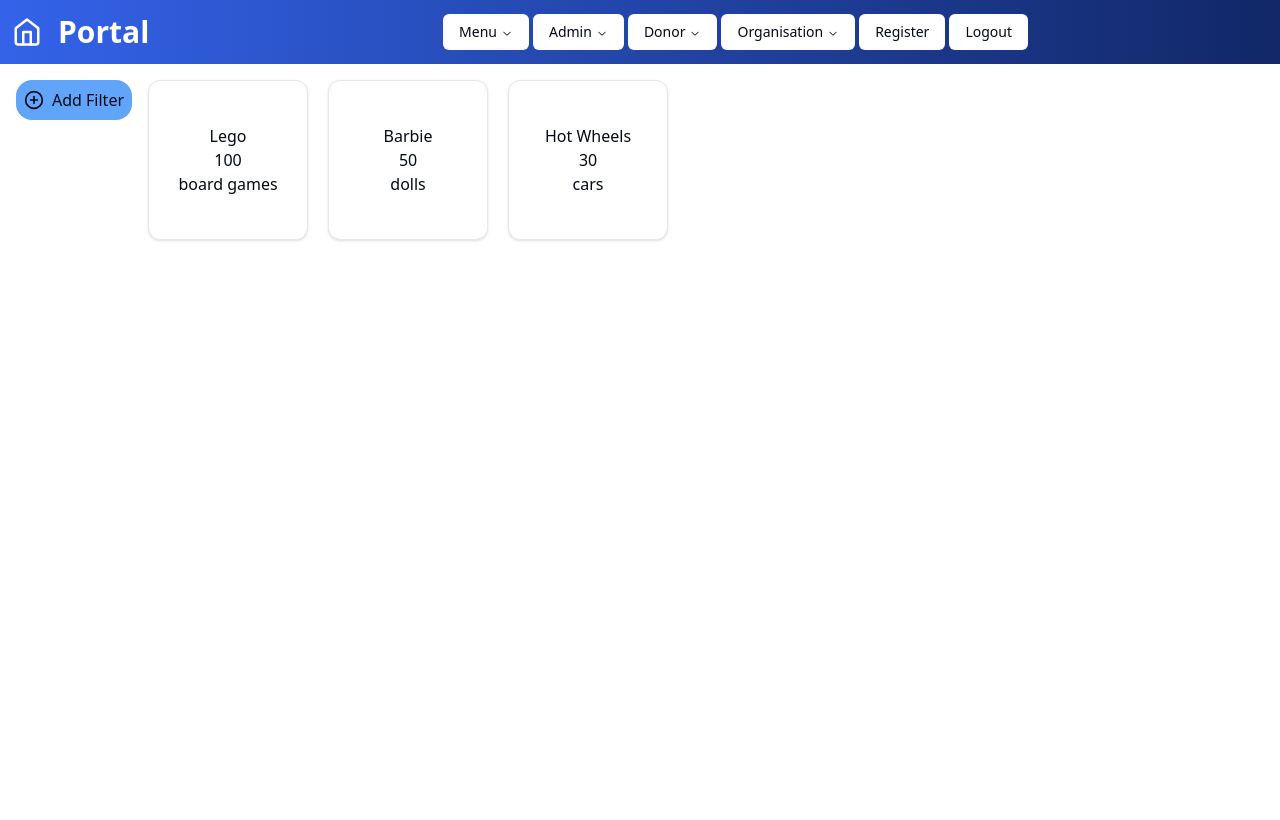
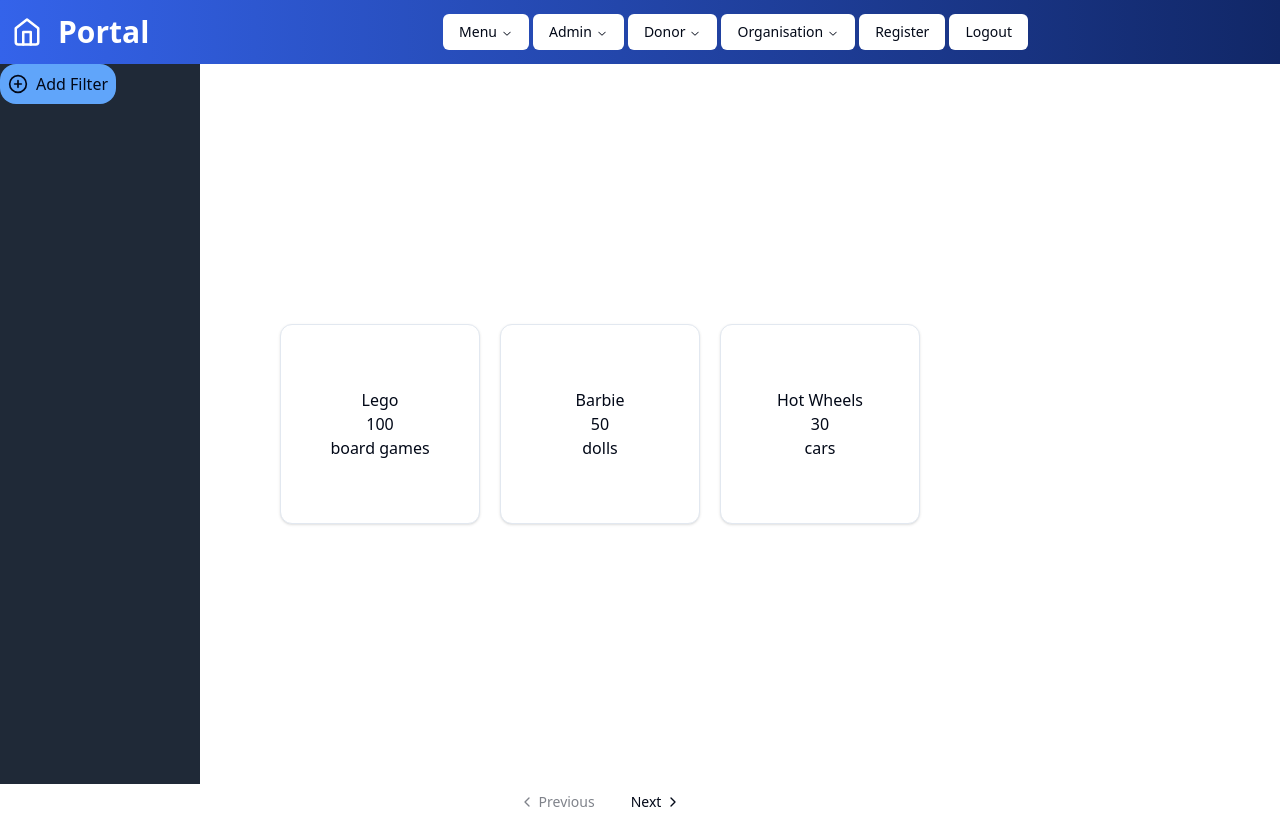
Before and after one commit to DottierDark/TempleSE, a React (Vite) app: page /donor/toys in a window 1280 px wide. Built offline with nearby package versions, Linux system fonts and the light colour scheme.

Commit message:
view list wp Pagination still broken

```diff
--- a/src/App.css
+++ b/src/App.css
@@ -1,6 +1,10 @@
 @tailwind base;
 @tailwind components;
 @tailwind utilities;
+
+:root {
+	height: 100%;
+}
 
 @layer base {
 	:root {
--- a/src/App.tsx
+++ b/src/App.tsx
@@ -7,7 +7,7 @@
 import DonorHome from "./Pages/Donor/Home";
 import OrgHome from "./Pages/Organisation/Home";
 import Register from "./Pages/Register";
-import Toys from "./Pages/Donor/views/Toys";
+import Toys from "./Pages/Donor/Views/Toys";
 
 function App() {
 	return (
--- a/src/Components/ViewList.tsx
+++ b/src/Components/ViewList.tsx
@@ -1,5 +1,4 @@
-import { TCategories, TDonationItem } from '../types';
-import { Card } from './shadcn/ui/card';
+import { Card } from "./shadcn/ui/card";
 import {
 	bloodCases,
 	clothes,
@@ -7,140 +6,102 @@
 	medicalSupplies,
 	schoolSupplies,
 	toys,
-} from '../assets/DummyData';
-import { useNavigate } from 'react-router-dom';
-import { RadioGroup, RadioGroupItem } from './shadcn/ui/radioGroup';
-import Filter from './Filter';
-import { useState } from 'react';
+} from "../assets/dummyData";
+import {
+	bloodFilterOptions,
+	clothesFilterOptions,
+	foodsFilterOptions,
+	medicalSuppliesFilterOptions,
+	schoolSuppliesFilterOptions,
+	toysFilterOptions,
+} from "../assets/filterOptions";
+import { useNavigate } from "react-router-dom";
+import Filter from "./Filter";
+import { useState, useEffect } from "react";
+import {
+	Pagination,
+	PaginationContent,
+	PaginationItem,
+	PaginationNext,
+	PaginationPrevious,
+} from "./shadcn/ui/pagination";
+import { set } from "react-hook-form";
 
 export default function ViewList(category: any) {
-	let items: any[] | undefined = [];
-	const [data, setData] = useState<TDonationItem[]>([]);
-	let filterOptions: { name: string; options: string[] }[] = [];
-	const uniqueAgeGroups = new Set<string>();
-	const uniqueGender = new Set<string>();
-	const uniqueCategory = new Set<string>();
+	const pageSize = 3; // Number of items per page
+	const [data, setData] = useState<any[]>([]);
+	const [startIndex, setStartIndex] = useState(0);
+	const [endIndex, setEndIndex] = useState(pageSize);
+
 	const nav = useNavigate();
+	const handleCardClick = (item: any) => {
+		nav(`/donor/toys/item`);
+	};
+
+	let items: any[] = [];
+	let filterOptions: any[] = [];
+
 	switch (category.category) {
-		case 'Clothes':
+		case "Clothes":
 			items = clothes;
+			filterOptions = clothesFilterOptions;
 			break;
-		case 'Toys':
+		case "Toys":
 			items = toys;
-			toys.forEach((item) => {
-				uniqueAgeGroups.add(item.ageGroup);
-				uniqueGender.add(item.gender);
-				uniqueCategory.add(item.category);
-			});
-			filterOptions = [
-				{
-					name: 'Age Group',
-					options: Array.from(uniqueAgeGroups),
-				},
-				{
-					name: 'Gneder',
-					options: Array.from(uniqueGender),
-				},
-				{
-					name: 'Category',
-					options: Array.from(uniqueCategory),
-				},
-			];
+			filterOptions = toysFilterOptions;
 			break;
-		case 'Food':
+		case "Food":
 			items = foods;
+			filterOptions = foodsFilterOptions;
 			break;
-		case 'Medical Supplies':
+		case "Medical Supplies":
 			items = medicalSupplies;
+			filterOptions = medicalSuppliesFilterOptions;
 			break;
-		case 'School Supplies':
+		case "School Supplies":
 			items = schoolSupplies;
+			filterOptions = schoolSuppliesFilterOptions;
 			break;
-		case 'Blood Donation':
+		case "Blood Donation":
 			items = bloodCases;
+			filterOptions = bloodFilterOptions;
 			break;
 		default:
 			break;
 	}
-	const handleCardClick = (item: TDonationItem) => {
-		nav(`/donor/toys/item`);
-	};
-	const selectedOptions: { [key: string]: string } = {};
-	const handleFilterChange = () => {
-		let filteredItems = data;
-		filterOptions.forEach((filter) => {
-			const { name, options } = filter;
-			const selectedOption = selectedOptions[name];
-			if (selectedOption) {
-				filteredItems = filteredItems.filter(
-					(item) => item[name] === selectedOption
-				);
+
+	const handlePreviousPage = () => {
+		if (startIndex - pageSize >= 0) {
+			setStartIndex((prevIndex) => prevIndex - pageSize);
+			setEndIndex((prevIndex) => prevIndex - pageSize);
 		}
-		});
-		data = filteredItems;
 	};
 
+	const handleNextPage = () => {
+		if (endIndex + pageSize <= items.length) {
+			setStartIndex((prevIndex) => prevIndex + pageSize);
+			setEndIndex((prevIndex) => prevIndex + pageSize);
+		}
+	};
+	useEffect(() => {
+		setData(items.slice(startIndex, endIndex));
+	}, [startIndex, endIndex]);
+
 	return (
-		<div className="flex flex-row p-4 gap-4">
+		<div className="flex h-full w-full gap-20">
+			<div className="sticky h-[90vh] w-[25vh] bg-gray-800">
 				<Filter
 					setData={setData}
 					dummyData={items}
-				columnFilters={[
-					{
-						id: 'ageGroup',
-						label: 'Age Group',
-						type: 'string',
-					},
-					{
-						id: 'category',
-						label: 'Category',
-						type: 'options',
-						options: [
-							{
-								value: 'board games',
-								label: 'board games',
-							},
-							{
-								value: 'dolls',
-								label: 'dolls',
-							},
-							{
-								value: 'cars',
-								label: 'cars',
-							},
-						],
-					},
-				]}
+					columnFilters={filterOptions}
 				/>
-			{/* <div className="flex h-[100%] w-[50vh] flex-col justify-center">
-				{filterOptions.map((filter, index) => (
-					<div className="block-inline w-[100%]" key={index}>
-						<h1>{filter.name}</h1>
-						<RadioGroup
-							className="flex w-[100%] flex-col items-center gap-2"
-							onChange={() => {
-								selectedOptions[filter.name] = filter.options[0];
-								handleFilterChange();
-							}}
-						>
-							{filter.options.map((option, optionIndex) => (
-								<div
-									className="flex w-[100%] flex-row items-center gap-2"
-									key={optionIndex}
-								>
-									<RadioGroupItem value={option}></RadioGroupItem>
-									<span>{option}</span>
 			</div>
-							))}
-						</RadioGroup>
-					</div>
-				))}
-			</div> */}
-			<div className="grid grid-cols-3 gap-5">
+			<div className="flex flex-col">
+				<div className="grid h-[90vh] grid-cols-3 items-center justify-center gap-5">
 					{data.map((item) => (
 						<Card
 							key={item.id}
-						className="flex h-[20vh] w-[20vh] flex-col items-center justify-center"
+							className="flex h-[25vh] w-[25vh] flex-col items-center justify-center"
 							onClick={() => {
 								handleCardClick(item);
 							}}
@@ -151,6 +112,41 @@
 						</Card>
 					))}
 				</div>
+				<footer>
+					<Pagination>
+						<PaginationContent>
+							<PaginationItem className=" flex self-start">
+								<PaginationPrevious
+									onClick={handlePreviousPage}
+									aria-disabled={startIndex === 0}
+									tabIndex={startIndex === 0 ? -1 : undefined}
+									className={
+										startIndex === 0
+											? "pointer-events-none opacity-50"
+											: undefined
+									}
+								/>
+							</PaginationItem>
+							<PaginationItem className="flex self-end">
+								<PaginationNext
+									onClick={handleNextPage}
+									aria-disabled={endIndex >= items.length}
+									tabIndex={
+										endIndex >= items.length
+											? -1
+											: undefined
+									}
+									className={
+										endIndex >= items.length
+											? "pointer-events-none opacity-50"
+											: undefined
+									}
+								/>
+							</PaginationItem>
+						</PaginationContent>
+					</Pagination>
+				</footer>
+			</div>
 		</div>
 	);
 }
--- /dev/null
+++ b/src/Components/shadcn/ui/pagination.tsx
@@ -0,0 +1,117 @@
+import * as React from "react";
+import { ChevronLeft, ChevronRight, MoreHorizontal } from "lucide-react";
+
+import { cn } from "../lib/utils";
+import { ButtonProps, buttonVariants } from "./button";
+
+const Pagination = ({ className, ...props }: React.ComponentProps<"nav">) => (
+	<nav
+		role="navigation"
+		aria-label="pagination"
+		className={cn("mx-auto flex w-full justify-center", className)}
+		{...props}
+	/>
+);
+Pagination.displayName = "Pagination";
+
+const PaginationContent = React.forwardRef<
+	HTMLUListElement,
+	React.ComponentProps<"ul">
+>(({ className, ...props }, ref) => (
+	<ul
+		ref={ref}
+		className={cn("flex flex-row items-center gap-1", className)}
+		{...props}
+	/>
+));
+PaginationContent.displayName = "PaginationContent";
+
+const PaginationItem = React.forwardRef<
+	HTMLLIElement,
+	React.ComponentProps<"li">
+>(({ className, ...props }, ref) => (
+	<li ref={ref} className={cn("", className)} {...props} />
+));
+PaginationItem.displayName = "PaginationItem";
+
+type PaginationLinkProps = {
+	isActive?: boolean;
+} & Pick<ButtonProps, "size"> &
+	React.ComponentProps<"a">;
+
+const PaginationLink = ({
+	className,
+	isActive,
+	size = "icon",
+	...props
+}: PaginationLinkProps) => (
+	<a
+		aria-current={isActive ? "page" : undefined}
+		className={cn(
+			buttonVariants({
+				variant: isActive ? "outline" : "ghost",
+				size,
+			}),
+			className,
+		)}
+		{...props}
+	/>
+);
+PaginationLink.displayName = "PaginationLink";
+
+const PaginationPrevious = ({
+	className,
+	...props
+}: React.ComponentProps<typeof PaginationLink>) => (
+	<PaginationLink
+		aria-label="Go to previous page"
+		size="default"
+		className={cn("gap-1 pl-2.5", className)}
+		{...props}
+	>
+		<ChevronLeft className="h-4 w-4" />
+		<span>Previous</span>
+	</PaginationLink>
+);
+PaginationPrevious.displayName = "PaginationPrevious";
+
+const PaginationNext = ({
+	className,
+	...props
+}: React.ComponentProps<typeof PaginationLink>) => (
+	<PaginationLink
+		aria-label="Go to next page"
+		size="default"
+		className={cn("gap-1 pr-2.5", className)}
+		{...props}
+	>
+		<span>Next</span>
+		<ChevronRight className="h-4 w-4" />
+	</PaginationLink>
+);
+PaginationNext.displayName = "PaginationNext";
+
+const PaginationEllipsis = ({
+	className,
+	...props
+}: React.ComponentProps<"span">) => (
+	<span
+		aria-hidden
+		className={cn("flex h-9 w-9 items-center justify-center", className)}
+		{...props}
+	>
+		<MoreHorizontal className="h-4 w-4" />
+		<span className="sr-only">More pages</span>
+	</span>
+);
+PaginationEllipsis.displayName = "PaginationEllipsis";
+
+export {
+	Pagination,
+	PaginationContent,
+	PaginationEllipsis,
+	PaginationItem,
+	PaginationLink,
+	PaginationNext,
+	PaginationPrevious,
+};
--- a/src/Pages/Donor/Details/Book.tsx
+++ b/src/Pages/Donor/Details/Book.tsx
@@ -1,6 +1,6 @@
 import React from "react";
 import { useParams } from "react-router-dom";
-import { books } from "../../../assets/DummyData";
+import { books } from "../../../assets/dummyData";
 
 export default function Book(id: number) {
 	const book = books.find((item) => item.id === id);
--- a/src/Pages/Donor/Details/Food.tsx
+++ b/src/Pages/Donor/Details/Food.tsx
@@ -1,6 +1,6 @@
 import React from "react";
 import { useParams } from "react-router-dom";
-import { foods } from "../../../assets/DummyData";
+import { foods } from "../../../assets/dummyData";
 
 export default function Food(id: number) {
 	const food = foods.find((item) => item.id === id);
--- a/src/Pages/Donor/Details/Medical.tsx
+++ b/src/Pages/Donor/Details/Medical.tsx
@@ -1,6 +1,6 @@
 import React from "react";
 import { useParams } from "react-router-dom";
-import { medicalSupplies } from "../../../assets/DummyData";
+import { medicalSupplies } from "../../../assets/dummyData";
 
 export default function Medical(id: number) {
 	const supply = medicalSupplies.find((item) => item.id === id);
--- a/src/Pages/Donor/Details/Toy.tsx
+++ b/src/Pages/Donor/Details/Toy.tsx
@@ -1,6 +1,6 @@
 import React from "react";
 import { useParams } from "react-router-dom";
-import { toys } from "../../../assets/DummyData";
+import { toys } from "../../../assets/dummyData";
 
 export default function Toy(id: number) {
 	const toy = toys.find((item) => item.id === id);
--- a/src/Pages/Donor/views/Toys.tsx
+++ b/src/Pages/Donor/Views/Toys.tsx
@@ -2,10 +2,5 @@
 import { TCategories } from "../../../types";
 
 export default function Toys() {
-	return (
-		<div>
-
-			<ViewList category="Toys" />
-		</div>
-	);
+	return <ViewList category="Toys" />;
 }
--- a/src/Pages/Login.tsx
+++ b/src/Pages/Login.tsx
@@ -14,7 +14,7 @@
 import { zodResolver } from "@hookform/resolvers/zod";
 import { loginContainerClass } from "../assets/Styles";
 import { Card } from "../Components/shadcn/ui/card";
-import { adminUser } from "../assets/DummyData";
+import { adminUser } from "../assets/dummyData";
 import { User } from "../types";
 
 export default function Login() {
--- a/src/assets/DummyData.tsx
+++ b/src/assets/dummyData.tsx
@@ -1,3 +1,4 @@
+import { Value } from "@radix-ui/react-select";
 import {
 	TBloodDonation,
 	TBookItem,
@@ -293,6 +294,136 @@
 		gender: "all",
 		category: "cars",
 	},
+	{
+		id: 4,
+		name: "Basketball",
+		type: "General",
+		ageGroup: "+9",
+		quantity: 10,
+		img: "image4.jpg",
+		category: "sports",
+		gender: "all",
+	},
+	{
+		id: 5,
+		name: "Soccer Ball",
+		type: "General",
+		ageGroup: "+9",
+		quantity: 10,
+		img: "image5.jpg",
+		category: "sports",
+		gender: "all",
+	},
+	{
+		id: 6,
+		name: "Bicycle",
+		type: "General",
+		ageGroup: "+12",
+		quantity: 10,
+		img: "image6.jpg",
+		category: "Outdoor",
+		gender: "all",
+	},
+	{
+		id: 7,
+		name: "Car",
+		type: "",
+		ageGroup: "+12",
+		quantity: 30,
+		img: "",
+		category: "cars",
+		gender: "male",
+	},
+	{
+		id: 7,
+		name: "Car",
+		type: "",
+		ageGroup: "+12",
+		quantity: 30,
+		img: "",
+		category: "cars",
+		gender: "male",
+	},
+	{
+		id: 7,
+		name: "Car",
+		type: "",
+		ageGroup: "+12",
+		quantity: 30,
+		img: "",
+		category: "cars",
+		gender: "male",
+	},
+	{
+		id: 7,
+		name: "Car",
+		type: "",
+		ageGroup: "+12",
+		quantity: 30,
+		img: "",
+		category: "cars",
+		gender: "male",
+	},
+	{
+		id: 7,
+		name: "Car",
+		type: "",
+		ageGroup: "+12",
+		quantity: 30,
+		img: "",
+		category: "cars",
+		gender: "male",
+	},
+	{
+		id: 7,
+		name: "Car",
+		type: "",
+		ageGroup: "+12",
+		quantity: 30,
+		img: "",
+		category: "cars",
+		gender: "male",
+	},
+	{
+		id: 7,
+		name: "Car",
+		type: "",
+		ageGroup: "+12",
+		quantity: 30,
+		img: "",
+		category: "cars",
+		gender: "male",
+	},
+	{
+		id: 7,
+		name: "Car",
+		type: "",
+		ageGroup: "+12",
+		quantity: 30,
+		img: "",
+		category: "cars",
+		gender: "male",
+	},
+	{
+		id: 7,
+		name: "Car",
+		type: "",
+		ageGroup: "+12",
+		quantity: 30,
+		img: "",
+		category: "cars",
+		gender: "male",
+	},
+	{
+		id: 7,
+		name: "Car",
+		type: "",
+		ageGroup: "+12",
+		quantity: 30,
+		img: "",
+		category: "cars",
+		gender: "male",
+	},
 ];
 export const clothes: TClothesItem[] = [
 	{
@@ -320,25 +451,3 @@
 		size: "S",
 	},
 ];
-
-export const toysFilterOptions = [
-	{
-		name: "Age Group",
-		options: ["All", "+3", "+5", "+7", "+9", "+12"],
-	},
-	{
-		name: "Category",
-		options: [
-			"board games",
-			"stuffed toys",
-			"dolls",
-			"sports",
-			"cars",
-			"Outdoor",
-		],
-	},
-	{
-		name: "Gender",
-		options: ["all", "female", "male"],
-	},
-];
--- /dev/null
+++ b/src/assets/filterOptions.tsx
@@ -0,0 +1,82 @@
+export const toysFilterOptions = [
+	{
+		id: "ageGroup",
+		label: "Age Group",
+		type: "options",
+		options: [
+			{
+				value: "All",
+				label: "All",
+			},
+			{
+				value: "+3",
+				label: "+3",
+			},
+			{
+				value: "+5",
+				label: "+5",
+			},
+			{ value: "+7", label: "+7" },
+			{ value: "+9", label: "+9" },
+			{ value: "+12", label: "+12" },
+		],
+	},
+	{
+		id: "category",
+		label: "Category",
+		type: "options",
+		options: [
+			{
+				value: "board games",
+				label: "board games",
+			},
+			{
+				value: "dolls",
+				label: "dolls",
+			},
+			{
+				value: "cars",
+				label: "cars",
+			},
+			{
+				value: "sports",
+				label: "sports",
+			},
+			{
+				value: "Outdoor",
+				label: "Outdoor",
+			},
+		],
+	},
+	{
+		id: "gender",
+		label: "Gender",
+		type: "options",
+		options: [
+			{
+				value: "all",
+				label: "all",
+			},
+			{
+				value: "male",
+				label: "Male",
+			},
+			{
+				value: "female",
+				label: "Female",
+			},
+		],
+	},
+];
+
+export const clothesFilterOptions = [
+	{
+		id: "",
+		label: "",
+		type: "",
+	},
+];
+export const medicalSuppliesFilterOptions = [{}];
+export const schoolSuppliesFilterOptions = [{}];
+export const foodsFilterOptions = [{}];
+export const bloodFilterOptions = [{}];
```
Lines whose indentation alone changed are shown as unchanged.
